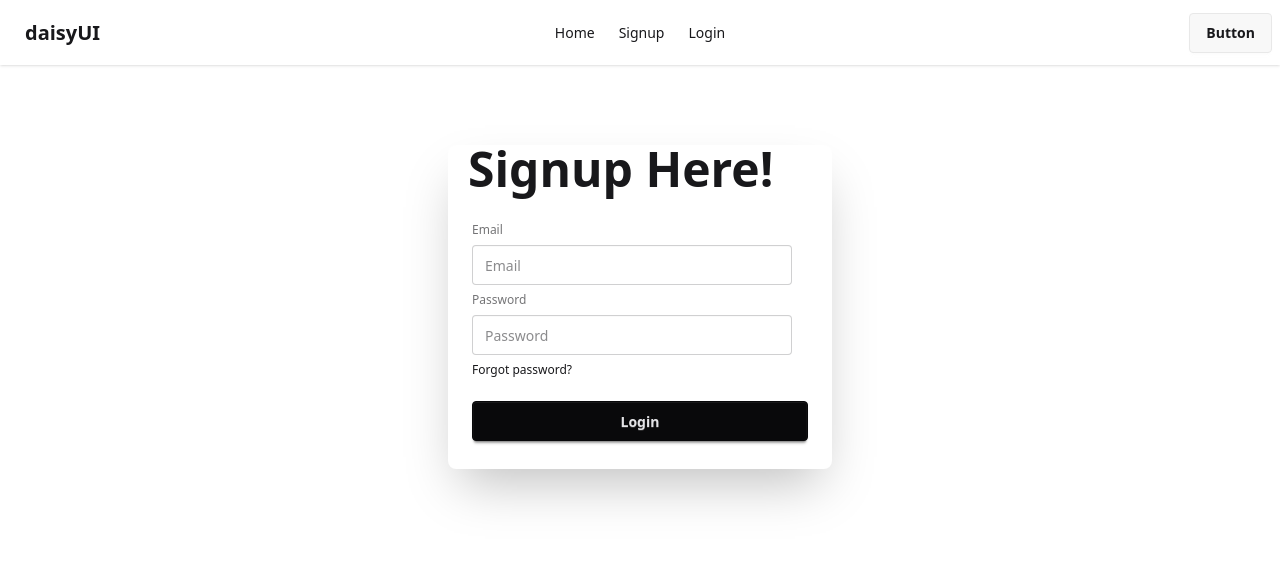
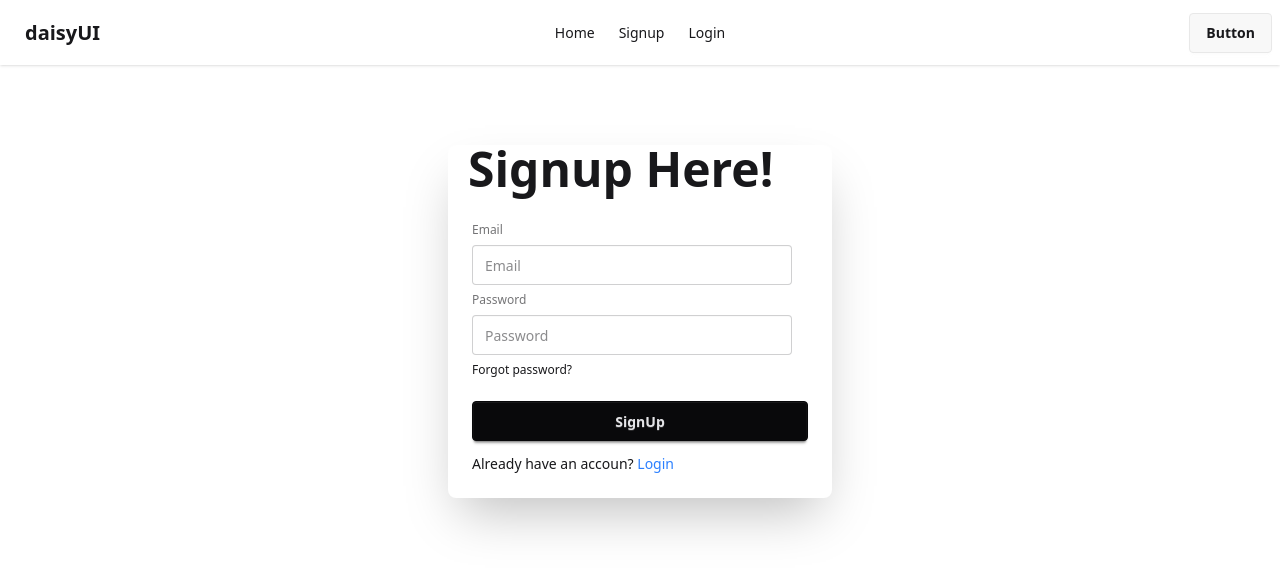
Before and after one commit to munnabiswas99/auth-integration, a React (Vite) app: page /signup in a window 1280 px wide. Shown: the top 572 px of the page. Built offline with nearby package versions, Linux system fonts and the light colour scheme.

Commit message:
Link created between signup and login

```diff
--- a/src/components/login/Login.jsx
+++ b/src/components/login/Login.jsx
@@ -1,11 +1,12 @@
 import React from "react";
+import { Link } from "react-router";
 
 const Login = () => {
   return (
     <div className="card bg-base-100 w-full mx-auto mt-20 max-w-sm shrink-0 shadow-2xl">
       <h1 className="text-5xl font-bold ml-5">Login now!</h1>
       <div className="card-body">
-        <fieldset className="fieldset">
+        <form className="fieldset">
           <label className="label">Email</label>
           <input type="email" className="input" placeholder="Email" />
           <label className="label">Password</label>
@@ -14,7 +15,8 @@ const Login = () => {
             <a className="link link-hover">Forgot password?</a>
           </div>
           <button className="btn btn-neutral mt-4">Login</button>
-        </fieldset>
+        </form>
+        <p>Don't have an accoun? <Link to='/signup' className="text-blue-500">Signup</Link></p>
       </div>
     </div>
   );
--- a/src/components/signup/Signup.jsx
+++ b/src/components/signup/Signup.jsx
@@ -1,11 +1,12 @@
 import React from "react";
+import { Link } from "react-router";
 
 const Signup = () => {
   return (
     <div className="card bg-base-100 w-full mx-auto mt-20 max-w-sm shrink-0 shadow-2xl">
       <h1 className="text-5xl font-bold ml-5">Signup Here!</h1>
       <div className="card-body">
-        <fieldset className="fieldset">
+        <form className="fieldset">
           <label className="label">Email</label>
           <input type="email" className="input" placeholder="Email" />
           <label className="label">Password</label>
@@ -13,8 +14,9 @@ const Signup = () => {
           <div>
             <a className="link link-hover">Forgot password?</a>
           </div>
-          <button className="btn btn-neutral mt-4">Login</button>
-        </fieldset>
+          <button className="btn btn-neutral mt-4">SignUp</button>
+        </form>
+        <p>Already have an accoun? <Link to='/login' className="text-blue-500">Login</Link></p>
       </div>
     </div>
   );
```
